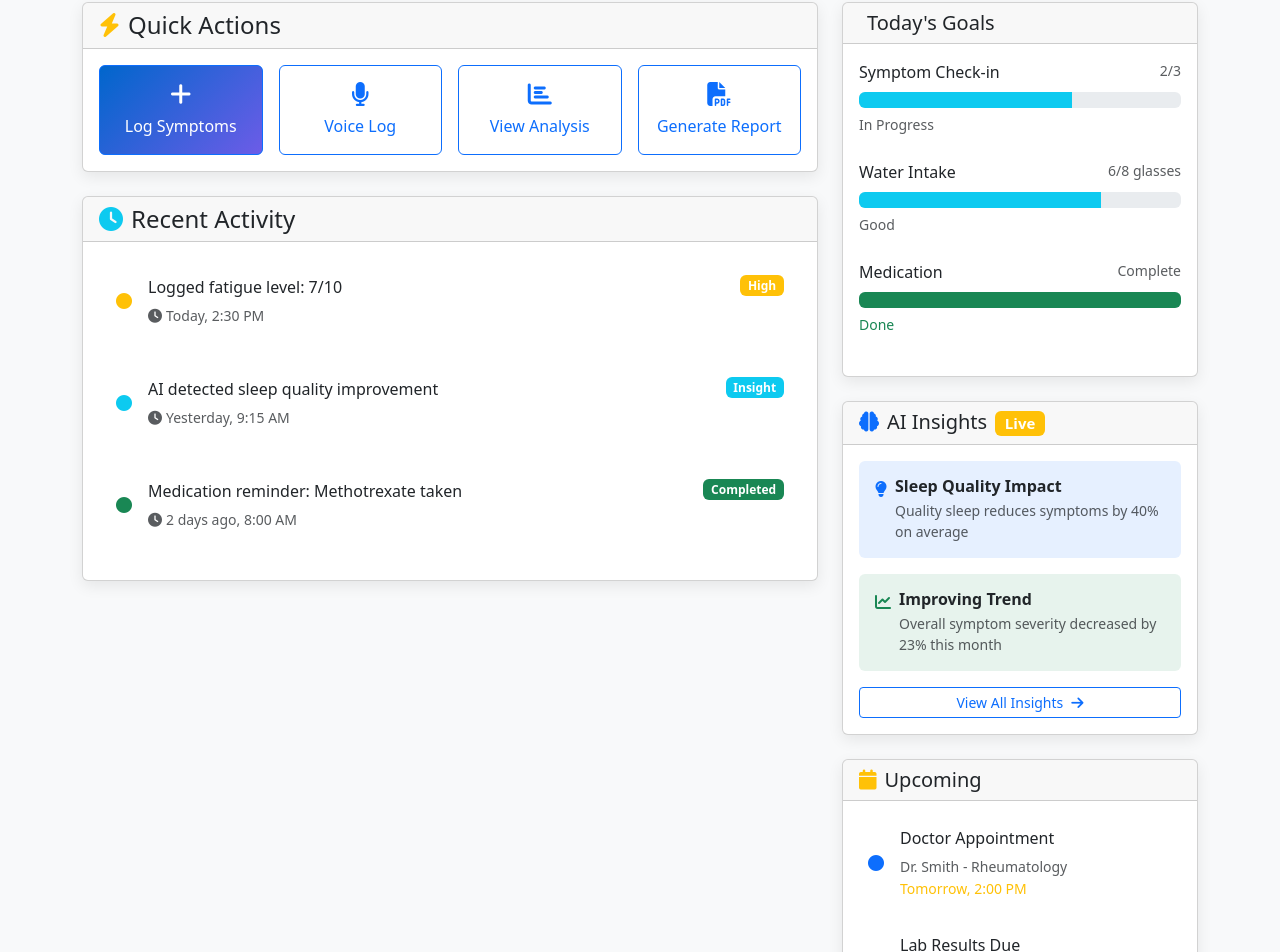
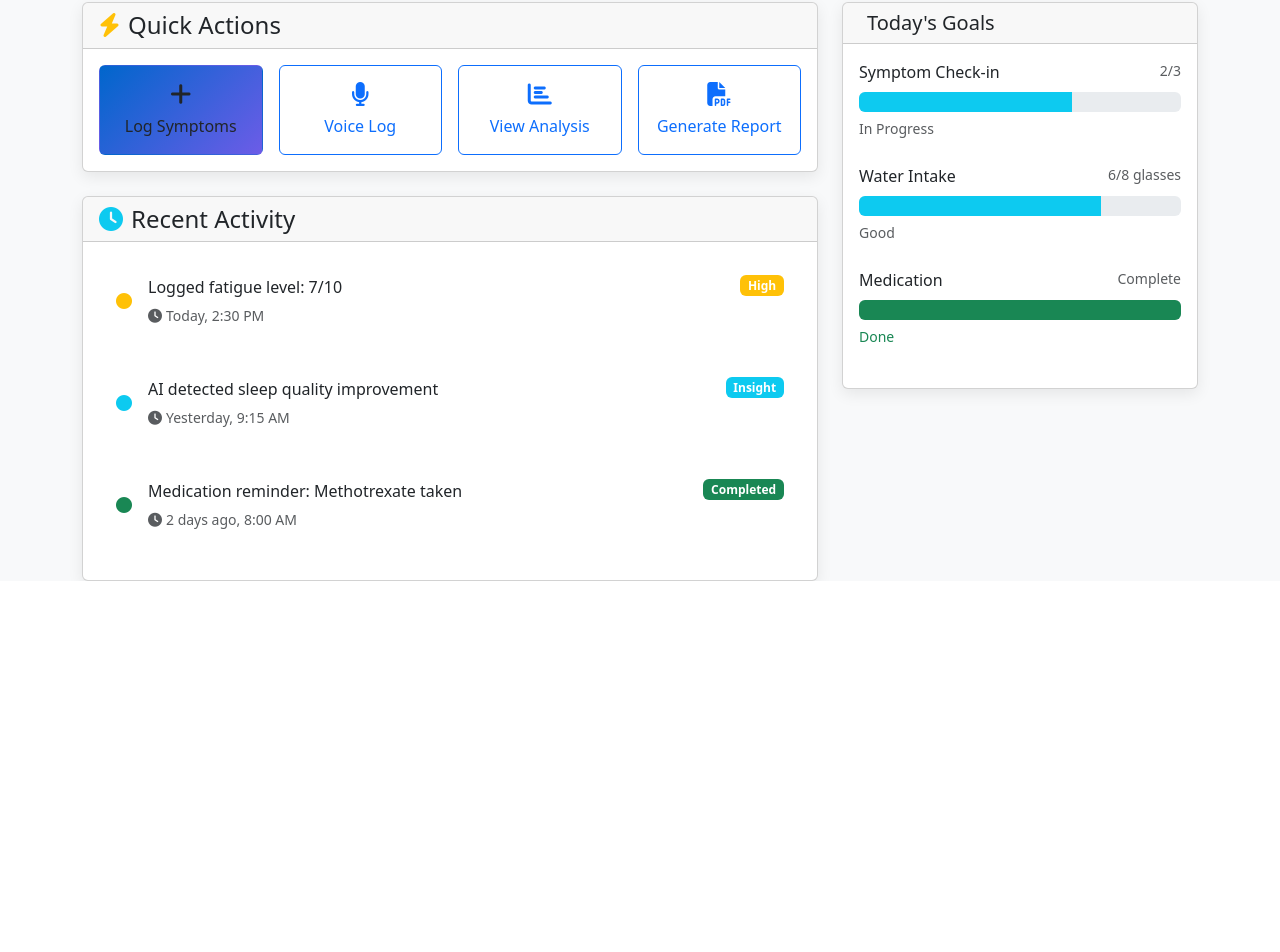
Before and after one commit to Darkfalcon2804/SyopFront, a React (Vite) app: page /dashboard in a window 1280 px wide. Shown: the part 507-1459 px from the top of the page. After the commit the page ends 1088 px from the top, so only its background shows below. Built offline with nearby package versions, Linux system fonts and the light colour scheme.

Commit message:
contact page and dashboard

```diff
--- a/pages/Contact.jsx
+++ b/pages/Contact.jsx
@@ -1,5 +1,6 @@
 import { useState } from "react";
 import { Container, Row, Col, Card, Form, Button, Badge, Alert, Modal } from "react-bootstrap";
+import SymptoScopeLogo  from "../public/SymptoScopeLogo.png";
 
 export default function Contact() {
   const [formData, setFormData] = useState({
@@ -66,14 +67,6 @@ export default function Contact() {
       hours: "Mon-Fri: 9AM-6PM EST",
       color: "info"
     },
-    {
-      icon: "fas fa-video",
-      title: "Video Call",
-      description: "Schedule a video meeting",
-      detail: "Book online",
-      hours: "By appointment",
-      color: "warning"
-    }
   ];
 
   const officeLocations = [
@@ -124,13 +117,9 @@ export default function Contact() {
       {/* Hero Section */}
       <section className="hero-section" style={{ color: '#ffffff' }}>
         <Container>
-          <Row className="align-items-center">
+          <Row className="flex align-items-center justify-content-between">
             <Col lg={6} className="hero-content">
               <div className="animate-fade-in">
-                <Badge bg="light" text="dark" className="mb-3 px-3 py-2">
-                  <i className="fas fa-headset me-2"></i>
-                  24/7 Support Available
-                </Badge>
                 <h1 className="display-2 fw-bold mb-4">
                   We're Here to
                   <span className="d-block text-warning">Help You</span>
@@ -149,19 +138,17 @@ export default function Contact() {
                     <i className="fas fa-comments me-2"></i>
                     Start Live Chat
                   </Button>
-                  <Button variant="outline-light" size="lg" className="px-4 py-3">
-                    <i className="fas fa-phone me-2"></i>
-                    Call Now
-                  </Button>
                 </div>
               </div>
             </Col>
-            <Col lg={6} className="text-center">
+            <Col lg={4} className="text-center">
               <div className="animate-slide-up">
-                <div className="glassmorphism p-5 rounded-4">
-                  <i className="fas fa-user-md display-1 text-warning mb-3"></i>
-                  <h3 className="mb-3">Expert Support</h3>
-                  <p className="mb-0">Medical professionals ready to help</p>
+                <div className="p-5 rounded-4 shadow-lg" style={{
+                  background: '#f8f9fa', color: '#212529'
+                }}>
+                  <img src={SymptoScopeLogo} alt="SymptoScope Logo" style={{ width: '95px'}} />
+                  <h3 className="mb-3">AI support</h3>
+                  <p className="mb-0">User-friendly healthcare provider</p>
                 </div>
               </div>
             </Col>
@@ -182,7 +169,7 @@ export default function Contact() {
             </Col>
           </Row>
 
-          <Row className="g-4">
+          <Row className="g-4 flex justify-content-evenly">
             {contactMethods.map((method, index) => (
               <Col md={6} lg={3} key={index}>
                 <Card className="medical-card h-100 border-0 text-center">
@@ -261,7 +248,7 @@ export default function Contact() {
                             name="phone"
                             value={formData.phone}
                             onChange={handleInputChange}
-                            placeholder="+1 (555) 123-4567"
+                            placeholder="+91 98XXXXXXXX"
                           />
                         </Form.Group>
                       </Col>
@@ -354,7 +341,7 @@ export default function Contact() {
             <Col lg={4}>
               {/* Quick Contact Info */}
               <Card className="medical-card border-0 mb-4">
-                <Card.Body className="p-4">
+                {/* <Card.Body className="p-4">
                   <h5 className="fw-bold mb-3">
                     <i className="fas fa-clock text-primary me-2"></i>
                     Response Times
@@ -377,7 +364,7 @@ export default function Contact() {
                       <Badge bg="success">&lt; 24 hours</Badge>
                     </div>
                   </div>
-                </Card.Body>
+                </Card.Body> */}
               </Card>
 
               {/* Emergency Contact */}
@@ -393,14 +380,14 @@ export default function Contact() {
                   </p>
                   <Button variant="danger" className="w-100">
                     <i className="fas fa-phone me-2"></i>
-                    Emergency: 911
+                    Emergency: 108
                   </Button>
                 </Card.Body>
               </Card>
 
               {/* FAQ Quick Links */}
               <Card className="medical-card border-0">
-                <Card.Body className="p-4">
+                {/* <Card.Body className="p-4">
                   <h5 className="fw-bold mb-3">
                     <i className="fas fa-question-circle text-info me-2"></i>
                     Quick Help
@@ -423,7 +410,7 @@ export default function Contact() {
                       Privacy & Security
                     </Button>
                   </div>
-                </Card.Body>
+                </Card.Body> */}
               </Card>
             </Col>
           </Row>
@@ -431,7 +418,7 @@ export default function Contact() {
       </section>
 
       {/* Office Locations */}
-      <section className="py-5">
+      {/* <section className="py-5">
         <Container>
           <Row className="justify-content-center mb-5">
             <Col lg={8} className="text-center">
@@ -471,7 +458,7 @@ export default function Contact() {
             ))}
           </Row>
         </Container>
-      </section>
+      </section> */}
 
       {/* FAQ Section */}
       <section className="py-5 bg-light">
--- a/pages/Dashboard.jsx
+++ b/pages/Dashboard.jsx
@@ -92,68 +92,81 @@ export default function Dashboard() {
           ))}
         </Row>
 
-        <Row>
-          {/* Main Content */}
-          <Col lg={8}>
-            {/* Quick Actions */}
-            <Card className="medical-card mb-4">
-              <Card.Header>
+        {/* Replace <Row> with a div with Bootstrap's 'row' class */}
+        <div className="row">
+          {/* Main Content: Replace <Col lg={8}> with a div with Bootstrap's 'col-lg-8' class */}
+          <div className="col-lg-8">
+            {/* Quick Actions: Replace <Card> with a div with Bootstrap's 'card' class */}
+            <div className="card medical-card mb-4">
+              {/* Card.Header: Replace with a div with Bootstrap's 'card-header' class */}
+              <div className="card-header">
                 <h4 className="mb-0">
                   <i className="fas fa-bolt text-warning me-2"></i>
                   Quick Actions
                 </h4>
-              </Card.Header>
-              <Card.Body>
-                <Row className="g-3">
-                  <Col md={6} lg={3}>
+              </div>
+              {/* Card.Body: Replace with a div with Bootstrap's 'card-body' class */}
+              <div className="card-body">
+                {/* Row: Replace with a div with Bootstrap's 'row' and 'g-3' for gutter */}
+                <div className="row g-3">
+                  {/* Col md={6} lg={3} for 'Log Symptoms' */}
+                  <div className="col-md-6 col-lg-3">
                     <Link to="/journal" className="text-decoration-none">
+                      {/* d-grid for full width button */}
                       <div className="d-grid">
-                        <Button className="btn-medical-primary py-3">
+                        {/* Button: Replace with a <button> tag, applying Bootstrap button classes */}
+                        <button className="btn btn-medical-primary py-3">
                           <i className="fas fa-plus d-block mb-2" style={{ fontSize: '1.5rem' }}></i>
                           Log Symptoms
-                        </Button>
+                        </button>
                       </div>
                     </Link>
-                  </Col>
-                  <Col md={6} lg={3}>
+                  </div>
+                  {/* Col md={6} lg={3} for 'Voice Log' */}
+                  <div className="col-md-6 col-lg-3">
                     <div className="d-grid">
-                      <Button variant="outline-primary" className="py-3">
+                      {/* Button with outline variant */}
+                      <button className="btn btn-outline-primary py-3">
                         <i className="fas fa-microphone d-block mb-2" style={{ fontSize: '1.5rem' }}></i>
                         Voice Log
-                      </Button>
+                      </button>
                     </div>
-                  </Col>
-                  <Col md={6} lg={3}>
+                  </div>
+                  {/* Col md={6} lg={3} for 'View Analysis' */}
+                  <div className="col-md-6 col-lg-3">
                     <Link to="/analysis" className="text-decoration-none">
                       <div className="d-grid">
-                        <Button variant="outline-primary" className="py-3">
+                        <button className="btn btn-outline-primary py-3">
                           <i className="fas fa-chart-bar d-block mb-2" style={{ fontSize: '1.5rem' }}></i>
                           View Analysis
-                        </Button>
+                        </button>
                       </div>
                     </Link>
-                  </Col>
-                  <Col md={6} lg={3}>
+                  </div>
+                  {/* Col md={6} lg={3} for 'Generate Report' */}
+                  <div className="col-md-6 col-lg-3">
                     <div className="d-grid">
-                      <Button variant="outline-primary" className="py-3">
+                      <button className="btn btn-outline-primary py-3">
                         <i className="fas fa-file-pdf d-block mb-2" style={{ fontSize: '1.5rem' }}></i>
                         Generate Report
-                      </Button>
+                      </button>
                     </div>
-                  </Col>
-                </Row>
-              </Card.Body>
-            </Card>
+                  </div>
+                </div>
+              </div>
+            </div>
 
-            {/* Recent Activity */}
-            <Card className="medical-card">
-              <Card.Header>
+            {/* Recent Activity: Replace <Card> with a div with Bootstrap's 'card' class */}
+            <div className="card medical-card">
+              {/* Card.Header: Replace with a div with Bootstrap's 'card-header' class */}
+              <div className="card-header">
                 <h4 className="mb-0">
                   <i className="fas fa-clock text-info me-2"></i>
                   Recent Activity
                 </h4>
-              </Card.Header>
-              <Card.Body>
+              </div>
+              {/* Card.Body: Replace with a div with Bootstrap's 'card-body' class */}
+              <div className="card-body">
                 {recentActivity.map((activity, index) => (
                   <div key={index} className="d-flex align-items-center p-3 rounded glassmorphism mb-3">
                     <div className="me-3">
@@ -168,122 +181,58 @@ export default function Dashboard() {
                             {activity.time}
                           </small>
                         </div>
-                        <Badge bg={activity.badgeColor}>{activity.badge}</Badge>
+                        {/* Badge: Replace with a span with Bootstrap's 'badge' and color classes */}
+                        <span className={`badge bg-${activity.badgeColor}`}>{activity.badge}</span>
                       </div>
                     </div>
                   </div>
                 ))}
-              </Card.Body>
-            </Card>
-          </Col>
+              </div>
+            </div>
+          </div>
 
-          {/* Sidebar */}
-          <Col lg={4}>
-            {/* Today's Goals */}
-            <Card className="medical-card mb-4">
-              <Card.Header>
+          {/* Sidebar: Replace <Col lg={4}> with a div with Bootstrap's 'col-lg-4' class */}
+          <div className="col-lg-4">
+            {/* Today's Goals: Replace <Card> with a div with Bootstrap's 'card' class */}
+            <div className="card medical-card mb-4">
+              {/* Card.Header: Replace with a div with Bootstrap's 'card-header' class */}
+              <div className="card-header">
                 <h5 className="mb-0">
                   <i className="fas fa-target text-success me-2"></i>
                   Today's Goals
                 </h5>
-              </Card.Header>
-              <Card.Body>
+              </div>
+              {/* Card.Body: Replace with a div with Bootstrap's 'card-body' class */}
+              <div className="card-body">
                 {todaysGoals.map((goal, index) => (
                   <div key={index} className="mb-4">
                     <div className="d-flex justify-content-between mb-2">
                       <span className="fw-medium">{goal.task}</span>
                       <small className="text-muted">{goal.current}</small>
                     </div>
-                    <ProgressBar
-                      now={goal.progress}
-                      variant={goal.progress === 100 ? 'success' : goal.progress > 50 ? 'info' : 'warning'}
-                      className="mb-1"
-                    />
+                    {/* ProgressBar: Replaced with div structure for Bootstrap progress bar */}
+                    <div className="progress mb-1" style={{ height: '20px' }}> {/* Adjust height as needed */}
+                      <div
+                        className={`progress-bar bg-${goal.progress === 100 ? 'success' : goal.progress > 50 ? 'info' : 'warning'}`}
+                        role="progressbar"
+                        style={{ width: `${goal.progress}%` }}
+                        aria-valuenow={goal.progress}
+                        aria-valuemin="0"
+                        aria-valuemax="100"
+                      >
+                        {/* Optional: Display progress text inside bar if needed */}
+                        {/* {goal.progress}% */}
+                      </div>
+                    </div>
                     <small className={`text-${goal.progress === 100 ? 'success' : 'muted'}`}>
                       {goal.status}
                     </small>
                   </div>
                 ))}
-              </Card.Body>
-            </Card>
-
-            {/* AI Insights */}
-            <Card className="medical-card mb-4">
-              <Card.Header>
-                <h5 className="mb-0">
-                  <i className="fas fa-brain text-primary me-2"></i>
-                  AI Insights
-                  <Badge bg="warning" className="ms-2">Live</Badge>
-                </h5>
-              </Card.Header>
-              <Card.Body>
-                <div className="bg-primary bg-opacity-10 p-3 rounded mb-3">
-                  <div className="d-flex align-items-start">
-                    <i className="fas fa-lightbulb text-primary me-2 mt-1"></i>
-                    <div>
-                      <h6 className="fw-bold mb-1">Sleep Quality Impact</h6>
-                      <p className="small text-muted mb-0">
-                        Quality sleep reduces symptoms by 40% on average
-                      </p>
-                    </div>
-                  </div>
-                </div>
-
-                <div className="bg-success bg-opacity-10 p-3 rounded mb-3">
-                  <div className="d-flex align-items-start">
-                    <i className="fas fa-chart-line text-success me-2 mt-1"></i>
-                    <div>
-                      <h6 className="fw-bold mb-1">Improving Trend</h6>
-                      <p className="small text-muted mb-0">
-                        Overall symptom severity decreased by 23% this month
-                      </p>
-                    </div>
-                  </div>
-                </div>
-
-                <div className="d-grid">
-                  <Button variant="outline-primary" size="sm">
-                    View All Insights
-                    <i className="fas fa-arrow-right ms-2"></i>
-                  </Button>
-                </div>
-              </Card.Body>
-            </Card>
-
-            {/* Upcoming */}
-            <Card className="medical-card">
-              <Card.Header>
-                <h5 className="mb-0">
-                  <i className="fas fa-calendar text-warning me-2"></i>
-                  Upcoming
-                </h5>
-              </Card.Header>
-              <Card.Body>
-                <div className="d-flex align-items-center p-2 rounded glassmorphism mb-3">
-                  <div className="me-3">
-                    <i className="fas fa-circle text-primary"></i>
-                  </div>
-                  <div className="flex-grow-1">
-                    <p className="mb-1 fw-medium">Doctor Appointment</p>
-                    <small className="text-muted">Dr. Smith - Rheumatology</small>
-                    <div className="text-warning small">Tomorrow, 2:00 PM</div>
-                  </div>
-                </div>
-
-                <div className="d-flex align-items-center p-2 rounded glassmorphism">
-                  <div className="me-3">
-                    <i className="fas fa-circle text-success"></i>
-                  </div>
-                  <div className="flex-grow-1">
-                    <p className="mb-1 fw-medium">Lab Results Due</p>
-                    <small className="text-muted">Blood work analysis</small>
-                    <div className="text-muted small">Friday, 10:00 AM</div>
-                  </div>
-                </div>
-              </Card.Body>
-            </Card>
-          </Col>
-        </Row>
+              </div>
+            </div>
+          </div>
+        </div>
       </Container>
     </div>
   );
```
